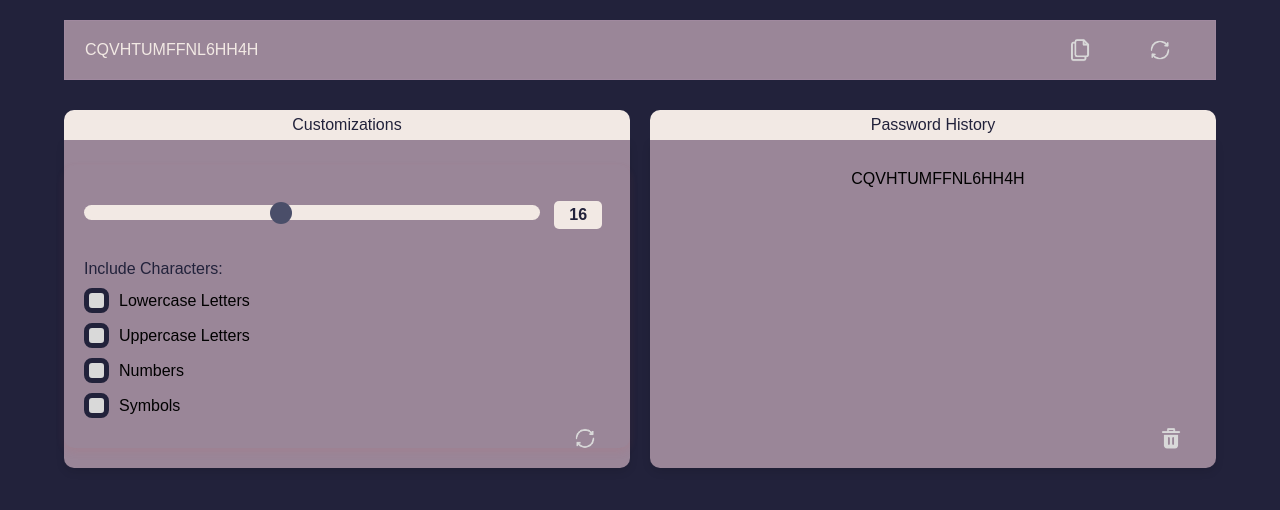
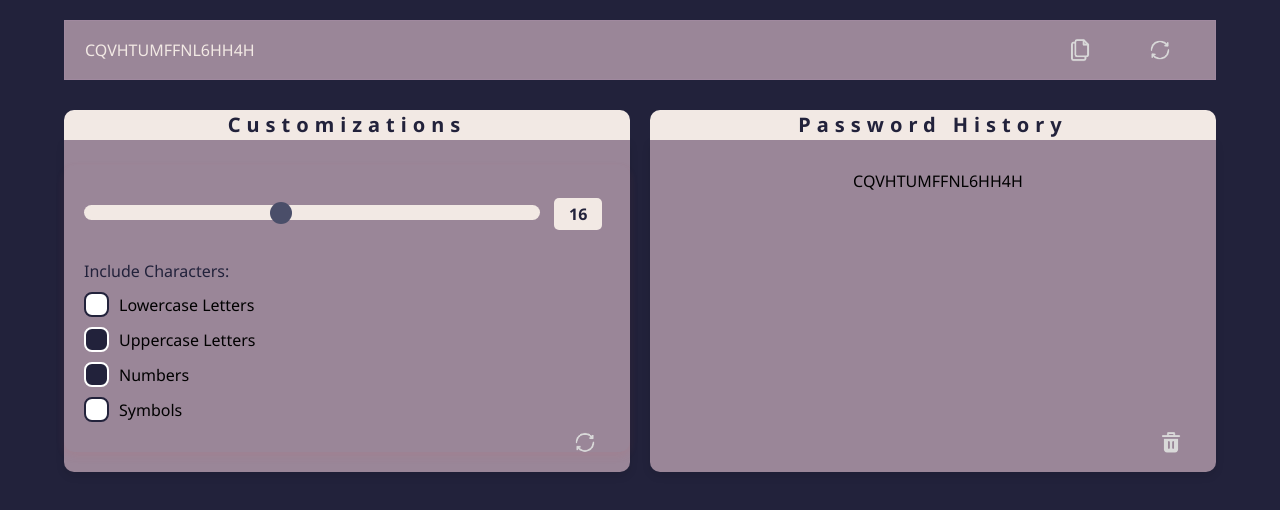
Before and after one commit to etrant/swe-project1, a plain HTML site: page password-generator/index.html in a window 1280 px wide. Drawn offline with Linux system fonts and the light colour scheme.

Commit message:
confirmations/alerts

```diff
--- a/password-generator/index.html
+++ b/password-generator/index.html
@@ -4,6 +4,7 @@
     <meta charset="UTF-8" />
     <meta name="viewport" content="width=device-width, initial-scale=1.0" />
     <link rel="stylesheet" href="styles/main.css" />
+    <link href="https://fonts.googleapis.com/css2?family=Noto+Sans:wght@400;700&display=swap" rel="stylesheet">
   </head>
   <body onload="generate()">
 
@@ -21,7 +22,7 @@
       <div class="boxes-wrapper">
 
         <div id="passwordGeneratorContainer">
-          <div id="formTitle">Customizations</div>
+          <div id="formTitle" class="section-title">Customizations</div>
           <button id="resetToDefaultsButton"></button>
 
 
@@ -51,8 +52,9 @@
 
           </form>
         </div>
+
         <div id="passwordHistoryContainer">
-          <div id="historyTitle">Password History</div>
+          <div id="historyTitle" class="section-title">Password History</div>
           <div id="history" class="password-history"></div>
           <button id="clearHistoryButton" onclick="clearHistory()"></button>
         </div>
--- a/password-generator/scripts/helpers.js
+++ b/password-generator/scripts/helpers.js
@@ -1,31 +1,40 @@
 function clearHistory() {
+    if(confirm("All saved passwords will be lost. Are you sure you want to clear the session history?")){
         sessionStorage.clear();
         const history = document.getElementById("history");
         history.innerHTML = "";
-      }
-
+        alert("Password history cleared successfully!");
+    }
+}
 function generate() {
     let passwordSize = document.getElementById("passwordSize").value;
+    let checkboxes = document.querySelectorAll('input[type=checkbox]:checked');
+    let selected = [];
+
     // Gather selected options from checkbox
-    let selected = []
-    let checkboxes = document.querySelectorAll('input[type=checkbox]:checked');
-    for (let i = 0; i < checkboxes.length; i++) {
-        selected.push(checkboxes[i].value)
+    checkboxes.forEach((checkbox) => {
+        selected.push(checkbox.value);
+    });
+
+    // Check if any options are selected
+    if (selected.length === 0) {
+        alert("Please select at least one character type to generate a password.");
+        return; // Exit the function to prevent password generation
     }
 
     // Generate the configuration using the chosen values
     let config = createConfiguration(selected, passwordSize);
 
-    // Find the div with the id "main"
+    // Find the div with the id "passwordContainer"
     const passwordContainer = document.getElementById("passwordContainer");
-    // Overwrite it's text with the value of the generated password
+    // Overwrite its text with the value of the generated password
     passwordContainer.innerHTML = createPassword(config);
 
-    // Find the div with the id "history" and clear it (prevents duplicates)
+    // Clear the password history display to prevent duplicates
     const history = document.getElementById("history");
     history.innerHTML = "";
 
-    // Add passwords stored in sessionStorage to the webpage.
+    // Add passwords stored in sessionStorage to the webpage
     getPasswordHistory().forEach((password) => {
         history.innerHTML += `<p>${password}</p>`;
     });
--- a/password-generator/scripts/ui.js
+++ b/password-generator/scripts/ui.js
@@ -25,6 +25,7 @@ function resetToDefaultSettings() {
 
 //event listener for the reset button
 document.addEventListener('DOMContentLoaded', function() {
+    resetToDefaultSettings();
     document.getElementById("resetToDefaultsButton").addEventListener("click", resetToDefaultSettings);
 
     document.getElementById("regenerateButton").addEventListener("click", function(event) {
--- a/password-generator/styles/main.css
+++ b/password-generator/styles/main.css
@@ -17,8 +17,15 @@
 body, html {
   height: 100%;
   margin: 0;
-  font-family: Arial, sans-serif;
+  font-family: Noto Sans, sans-serif;
   background-color: #22223B;
+}
+
+.section-title{
+  font-weight: bold;
+  letter-spacing: 0.3em;
+  font-size: 20px;
+
 }
 
 .content-wrapper {
@@ -88,6 +95,13 @@ body, html {
   text-align: center;
   line-height: 30px;
   border-radius: 10px 10px 0 0;
+}
+#history {
+  max-height: 300px; /* This limits the height of the password list */
+  overflow-y: auto; /* This adds a vertical scrollbar to the password list */
+  margin: 0; /* Adjust spacing as needed */
+  padding: 0; /* Adjust padding as needed */
+  border-radius: 5px; /* Optional: Adds rounded corners to the scrollable area */
 }
 
 #passwordGeneratorForm {
```
